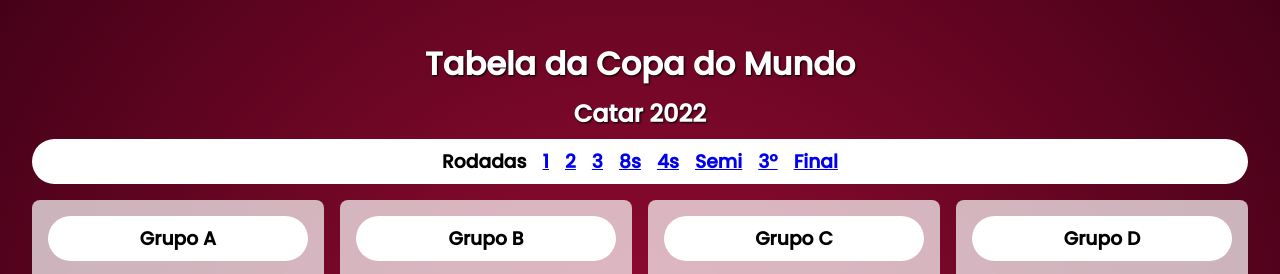
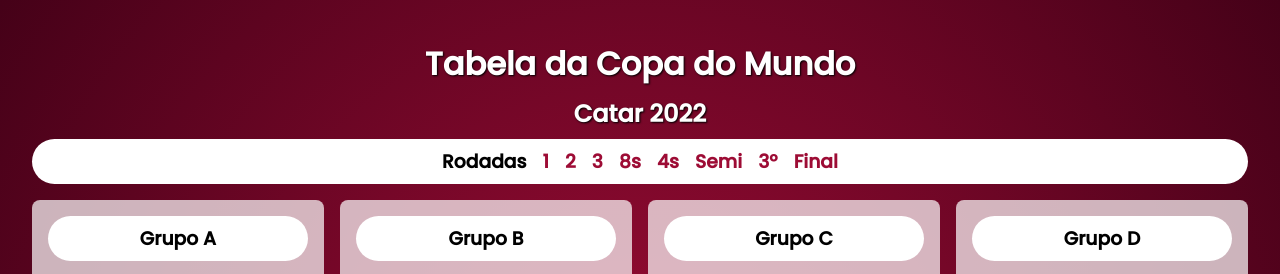
Before and after one commit to edsonmaia/tabela-da-copa2022-p2, a plain HTML site: page index.html in a window 1280 px wide. Shown: the top 274 px of the page. Drawn offline with Linux system fonts and the light colour scheme.

Commit message:
Update style.css

```diff
--- a/css/style.css
+++ b/css/style.css
@@ -150,6 +150,11 @@ h4, h5 {
     margin: 0.5rem 0;
 }
 
+h3 a {
+    color: rgba(157, 12, 53);
+    text-decoration: none;
+}
+
 .btn-fase {
     background: rgba(157, 12, 53);
     color: #fff;
```
